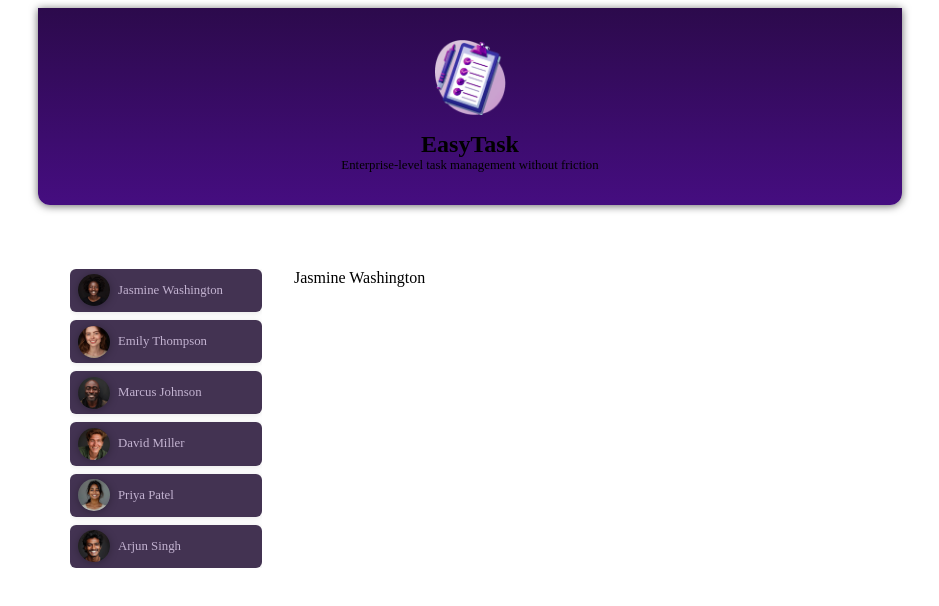
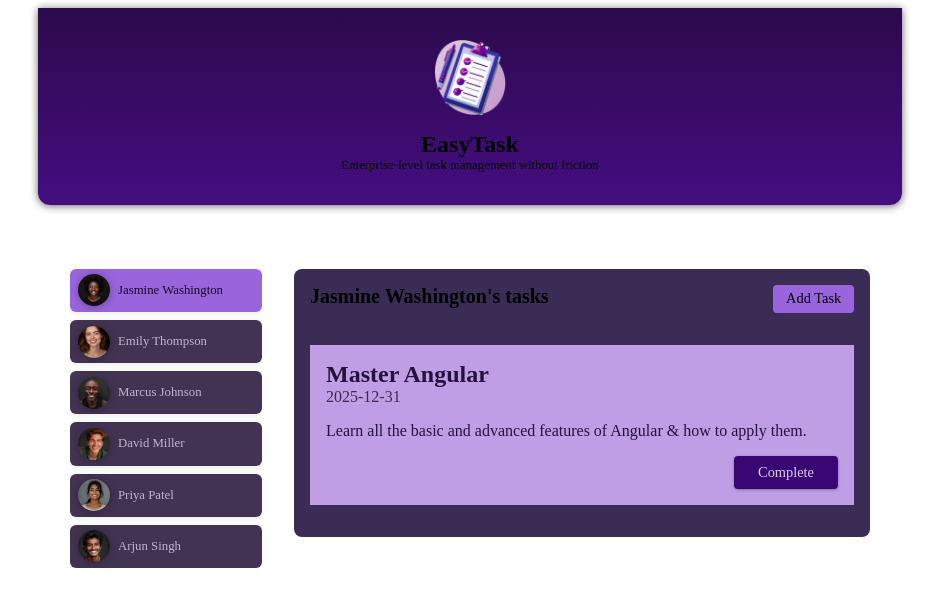
Before and after one commit to sivakishoremeka/Angular-Examples, an Angular app in the folder angular-first-app/: page / in a window 1280 px wide. Both pictures are taken after a click on the button "Jasmine Washington". Shown: the top 606 px of the page, without its empty margins (170-1109 px from the left). Built offline with nearby package versions, Linux system fonts and the light colour scheme.

Commit message:
On task complete.

```diff
--- a/angular-first-app/src/app/app.component.html
+++ b/angular-first-app/src/app/app.component.html
@@ -4,13 +4,13 @@
   <ul id="users">
     @for (user of users; track user.id) {
     <li>
-      <app-user [user]="user" (select)="onUserSelected($event)" />
+      <app-user [user]="user" [selected]="user.id===selectedUserId" (select)="onUserSelected($event)" />
     </li>
     }
   </ul>
-  @if(SelectedUser){
-    <app-tasks [name]="SelectedUser.name" />
-  }@else {
-    <p id="fallback"> Select a user to see their tasks <p>
+  @if (selectedUser) {
+    <app-tasks [userId]="selectedUser.id" [name]="selectedUser.name" />
+  } @else {
+    <p id="fallback">Select a user to see their tasks!</p>
   }
 </main>
--- a/angular-first-app/src/app/app.component.ts
+++ b/angular-first-app/src/app/app.component.ts
@@ -21,8 +21,8 @@ export class AppComponent {
     this.selectedUserId = id;
   }
 
-  get SelectedUser(){
-    return this.users.find((user)=> user.id === this.selectedUserId);
+  get selectedUser() {
+    return this.users.find((user) => user.id === this.selectedUserId);
   }
 
 }
--- /dev/null
+++ b/angular-first-app/src/app/tasks/task/task.component.css
@@ -0,0 +1,37 @@
+article {
+    padding: 1rem;
+    color: #25113d;
+    background-color: #bf9ee5;
+  }
+
+  h2 {
+    margin: 0;
+  }
+
+  time {
+    color: #3c2c50;
+  }
+
+  .actions {
+    text-align: right;
+    margin: 0;
+  }
+
+  .actions button {
+    font: inherit;
+    font-size: 0.9rem;
+    cursor: pointer;
+    background-color: #380774;
+    color: #decdf2;
+    border-radius: 4px;
+    padding: 0.5rem 1.5rem;
+    border: none;
+    box-shadow: 0 1px 3px rgba(0, 0, 0, 0.3);
+    transition: all 0.3s ease;
+  }
+
+  .actions button:hover,
+  .actions button:active {
+    background-color: #4a0774;
+    box-shadow: 0 1px 6px rgba(0, 0, 0, 0.3);
+  }
--- /dev/null
+++ b/angular-first-app/src/app/tasks/task/task.component.html
@@ -0,0 +1,8 @@
+<article>
+    <h2>{{ task.title }}</h2>
+    <time>{{ task.dueDate }}</time>
+    <p>{{ task.summary }}</p>
+    <p class="actions">
+      <button (click)="onTaskComplette()">Complete</button>
+    </p>
+  </article>
--- /dev/null
+++ b/angular-first-app/src/app/tasks/task/task.component.ts
@@ -0,0 +1,25 @@
+import { Component, EventEmitter, Input, Output } from '@angular/core';
+
+interface Task {
+  id: string;
+  userId: string;
+  title: string;
+  summary: string;
+  dueDate: string;
+}
+
+@Component({
+  selector: 'app-task',
+  standalone: true,
+  imports: [],
+  templateUrl: './task.component.html',
+  styleUrl: './task.component.css'
+})
+export class TaskComponent {
+  @Input({required: true}) task!: Task;
+  @Output() complete = new EventEmitter<string>();
+
+  onTaskComplette(){
+    this.complete.emit(this.task.id);
+  }
+}
--- a/angular-first-app/src/app/tasks/tasks.component.css
+++ b/angular-first-app/src/app/tasks/tasks.component.css
@@ -0,0 +1,63 @@
+#tasks {
+    padding: 1rem;
+    border-radius: 8px;
+    max-height: 60vh;
+    overflow: auto;
+    background-color: #3a2c54;
+  }
+
+  header {
+    display: flex;
+    justify-content: space-between;
+    align-items: flex-start;
+    margin-bottom: 2rem;
+    gap: 1rem;
+  }
+
+  h2 {
+    margin: 0;
+    font-size: 0.9rem;
+    width: 60%;
+    text-wrap: balance;
+  }
+
+  menu {
+    margin: 0;
+    padding: 0;
+  }
+
+  menu button {
+    font: inherit;
+    cursor: pointer;
+    background-color: #9965dd;
+    border-radius: 4px;
+    border: none;
+    padding: 0.35rem 0.8rem;
+    font-size: 0.9rem;
+  }
+
+  menu button:hover,
+  menu button:active {
+    background-color: #a565dd
+  }
+
+  ul {
+    list-style: none;
+    margin: 1rem 0;
+    padding: 0;
+    display: flex;
+    flex-direction: column;
+    gap: 1rem;
+    max-height: 50vh;
+    overflow: auto;
+  }
+
+  @media (min-width: 768px) {
+    h2 {
+      font-size: 1.25rem;
+    }
+
+    menu {
+      width: auto;
+    }
+  }
--- a/angular-first-app/src/app/tasks/tasks.component.html
+++ b/angular-first-app/src/app/tasks/tasks.component.html
@@ -1,3 +1,15 @@
-<div>
-      <span>{{this.name}}</span>
-  </div>
+<section id="tasks">
+    <header>
+        <h2>{{ name }}'s tasks</h2>
+        <menu>
+            <button>Add Task</button>
+        </menu>
+    </header>
+    <ul>
+        @for (task of selectedUserTasks; track task.id) {
+            <li>
+              <app-task [task]="task" (complete)="onCompleteTask($event)"/>
+            </li>
+          }
+    </ul>
+</section>
--- a/angular-first-app/src/app/tasks/tasks.component.ts
+++ b/angular-first-app/src/app/tasks/tasks.component.ts
@@ -1,12 +1,46 @@
 import { Component, Input } from '@angular/core';
+import { TaskComponent } from "./task/task.component";
 
 @Component({
   selector: 'app-tasks',
   standalone: true,
-  imports: [],
+  imports: [TaskComponent],
   templateUrl: './tasks.component.html',
   styleUrl: './tasks.component.css'
 })
 export class TasksComponent {
-@Input() name?:string
+  @Input({ required: true }) userId!: string;
+  @Input({ required: true }) name!: string;
+  tasks = [
+    {
+      id: 't1',
+      userId: 'u1',
+      title: 'Master Angular',
+      summary:
+        'Learn all the basic and advanced features of Angular & how to apply them.',
+      dueDate: '2025-12-31',
+    },
+    {
+      id: 't2',
+      userId: 'u3',
+      title: 'Build first prototype',
+      summary: 'Build a first prototype of the online shop website',
+      dueDate: '2024-05-31',
+    },
+    {
+      id: 't3',
+      userId: 'u3',
+      title: 'Prepare issue template',
+      summary:
+        'Prepare and describe an issue template which will help with project management',
+      dueDate: '2024-06-15',
+    },
+  ];
+
+  get selectedUserTasks() {
+    return this.tasks.filter((task) => task.userId === this.userId);
+  }
+  onCompleteTask(id: string) {
+    this.tasks = this.tasks.filter((task) => task.id !== id);
+  }
 }
--- a/angular-first-app/src/app/user/user.component.html
+++ b/angular-first-app/src/app/user/user.component.html
@@ -1,5 +1,5 @@
 <div>
-    <button (click)=onSelectedUser()>
+    <button [class.active] ="selected" (click)=onSelectedUser()>
       <img [src]=ImagePath
         [alt]=this.user.name/>
       <span>{{this.user.name}}</span>
--- a/angular-first-app/src/app/user/user.component.ts
+++ b/angular-first-app/src/app/user/user.component.ts
@@ -21,6 +21,7 @@ interface User  {
 })
 export class UserComponent {
   @Input({required:true}) user!:User;
+  @Input({required:true}) selected!:boolean;
   @Output() select = new EventEmitter();
 
   get ImagePath(){
```
Also changed, not shown: 1 other file (tests, documents, lock files or other folders).
